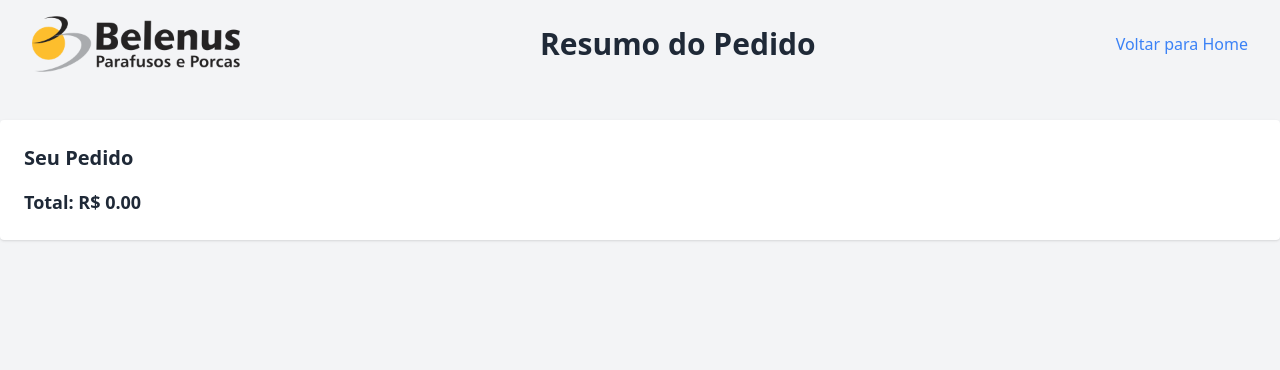
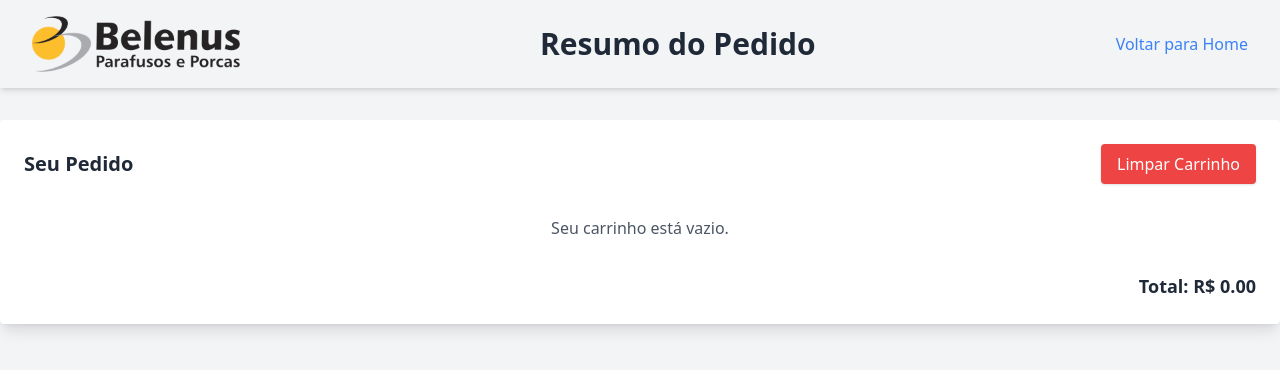
Before and after one commit to masrodrigues/fusofix, a Django app: page /pedido/ in a window 1280 px wide. Shown: the top 370 px of the page. Run offline with Django 4.2, Linux system fonts and the light colour scheme; some libraries are stand-ins or nearby versions.

Commit message:
limpar carrinho

```diff
--- a/busca/templates/busca/pedido.html
+++ b/busca/templates/busca/pedido.html
@@ -9,7 +9,7 @@
 </head>
 <body class="bg-gray-100 text-gray-800 font-sans">
     <!-- Header -->
-    <header class="bg-gray-100 py-4 flex items-center justify-between relative">
+    <header class="bg-gray-100 py-4 flex items-center justify-between relative shadow-md">
         <div class="pl-8">
             <img src="{% static 'images/logo-belenus.png' %}" alt="Logo Belenus" class="w-auto h-14">
         </div>
@@ -22,22 +22,45 @@
     </header>
 
     <!-- Conteúdo do Pedido -->
-    <div class="container mx-auto mt-8 bg-white rounded shadow p-6">
-        <h2 class="text-xl font-bold mb-4">Seu Pedido</h2>
+    <div class="container mx-auto mt-8 bg-white rounded shadow-lg p-6">
+        <div class="flex justify-between items-center mb-4">
+            <h2 class="text-xl font-bold">Seu Pedido</h2>
+            <button
+                id="clear-cart"
+                class="bg-red-500 hover:bg-red-600 text-white px-4 py-2 rounded shadow"
+            >
+                Limpar Carrinho
+            </button>
+        </div>
         <ul id="order-items" class="space-y-4">
             <!-- Itens do pedido serão renderizados aqui -->
         </ul>
-        <p class="text-lg font-bold mt-4">Total: <span id="order-total">R$ 0.00</span></p>
+        <div class="mt-4 flex justify-end items-center">
+            <p class="text-lg font-bold">Total: <span id="order-total">R$ 0.00</span></p>
+        </div>
     </div>
 
     <script>
         const orderItemsContainer = document.getElementById("order-items");
         const orderTotalContainer = document.getElementById("order-total");
-        const order = JSON.parse(localStorage.getItem("order")) || [];
+        const clearCartButton = document.getElementById("clear-cart");
 
+        let order = JSON.parse(localStorage.getItem("order")) || [];
+
+        // Renderizar os itens do pedido
         function renderOrder() {
             orderItemsContainer.innerHTML = "";
             let total = 0;
+
+            if (order.length === 0) {
+                orderItemsContainer.innerHTML = `
+                    <li class="text-gray-600 text-center py-4">
+                        Seu carrinho está vazio.
+                    </li>
+                `;
+                orderTotalContainer.textContent = "R$ 0.00";
+                return;
+            }
 
             order.forEach(item => {
                 total += item.total;
@@ -59,7 +82,17 @@
             orderTotalContainer.textContent = `R$ ${total.toFixed(2)}`;
         }
 
-        renderOrder();
+        // Limpar o carrinho
+        clearCartButton.addEventListener("click", () => {
+            if (confirm("Tem certeza de que deseja limpar o carrinho?")) {
+                order = [];
+                localStorage.setItem("order", JSON.stringify(order));
+                renderOrder();
+            }
+        });
+
+        // Renderizar o pedido ao carregar a página
+        document.addEventListener("DOMContentLoaded", renderOrder);
     </script>
 </body>
 </html>
```
